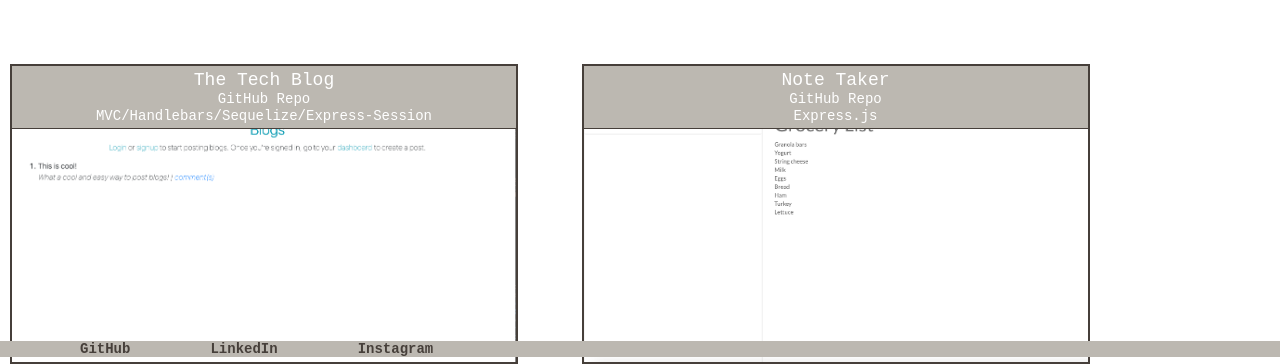
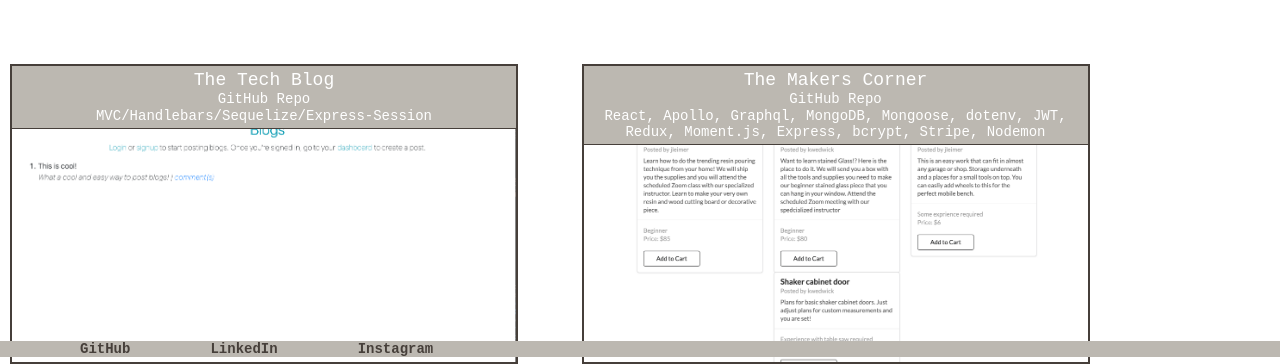
Before and after one commit to alirueter/react-portfolio, a React (Create React App) app: page / in a window 1280 px wide. Shown: the part 443-807 px from the top of the page. Built offline with nearby package versions, Linux system fonts and the light colour scheme.

Commit message:
added makers corner

```diff
--- a/src/components/Projects/index.js
+++ b/src/components/Projects/index.js
@@ -23,11 +23,11 @@
         style: "tech-blog"
     },
     {
-        name: "Note Taker",
-        liveUrl: "https://cryptic-mesa-12158.herokuapp.com/",
-        ghUrl: "https://github.com/alirueter/note-taker",
-        tech: "Express.js",
-        style: "note-taker"
+        name: "The Makers Corner",
+        liveUrl: "https://aqueous-hollows-86524.herokuapp.com/",
+        ghUrl: "https://github.com/Jleimer/The-Makers-Corner",
+        tech: "React, Apollo, Graphql, MongoDB, Mongoose, dotenv, JWT, Redux, Moment.js, Express, bcrypt, Stripe, Nodemon",
+        style: "makers-corner"
     },
     {
         name: "Find My Munchies",
--- a/src/index.css
+++ b/src/index.css
@@ -210,8 +210,8 @@
   background-size: cover;
 }
 
-.note-taker {
-  background-image: url("./assets/proj-images/note-taker.png");
+.makers-corner {
+  background-image: url("./assets/proj-images/makers-corner.png");
   background-size: cover;
 }
 
```
Also changed, not shown: src/assets/proj-images/makers-corner.png (added), src/assets/proj-images/note-taker.png (deleted).
